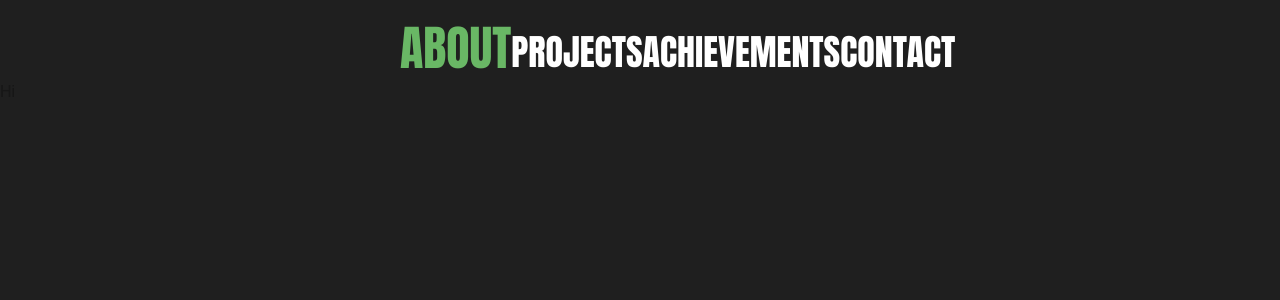
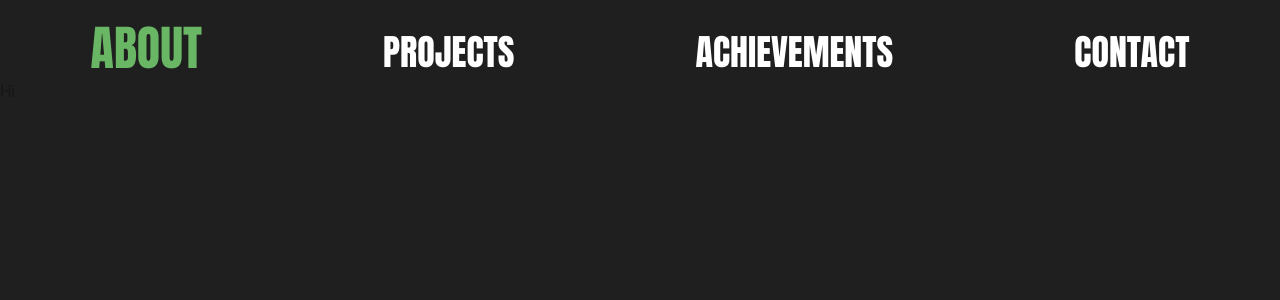
Before and after one commit to Jopat2409/jopatdev, a Next.js app in the folder src/: page /about in a window 1280 px wide. Shown: the top 300 px of the page. Built offline with nearby package versions, Linux system fonts and the light colour scheme.

Commit message:
Add default redirect

```diff
--- a/src/app/(main)/header.jsx
+++ b/src/app/(main)/header.jsx
@@ -13,7 +13,7 @@ export default function Header(){
     const pathname = usePathname()
 
     return (
-        <div className={"w-full h-[10%] flex flex-row items-end justify-between px-100 py-2 " + anton.className}>
+        <div className={"w-full h-[10%] flex flex-row items-end justify-around py-2 " + anton.className}>
             {SECTIONS.map((s) => {
                 return <Link key={s} href={s} className={"hover:cursor-pointer " + (("/" + s) == pathname ? `text-[#69B765] text-5xl` : "text-white hidden sm:block text-4xl")}>{s.toUpperCase()}</Link>
             })}
--- a/src/app/(main)/page.js
+++ b/src/app/(main)/page.js
@@ -1,9 +1,5 @@
-import Image from "next/image";
+import { redirect } from "next/navigation";
 
-export default function Home() {
-  return (
-    <div className="flex grow">
-      Content coming soon :)
-    </div>
-  );
+export default async function Home({params}) {
+  redirect('/about');
 }
```
